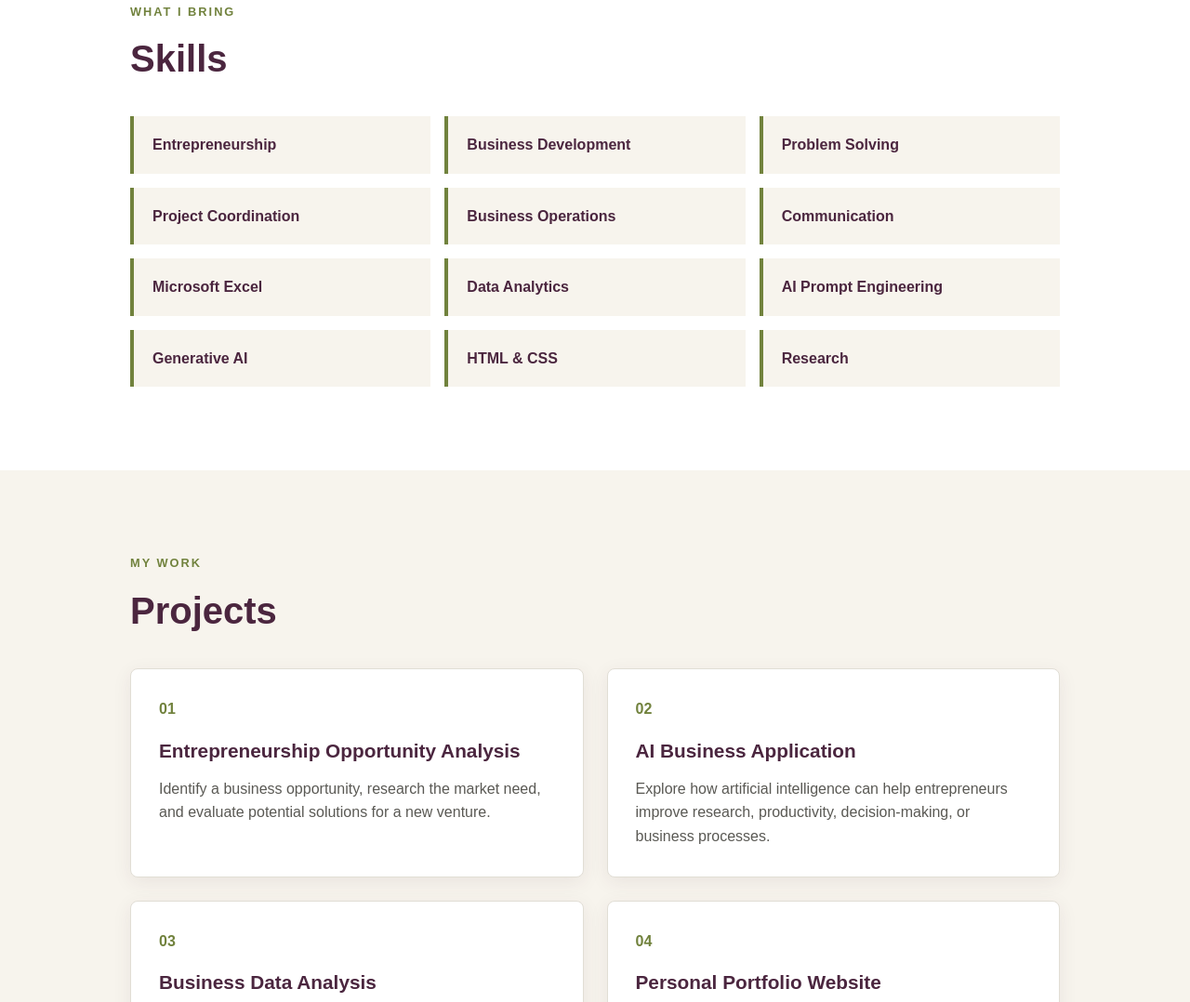
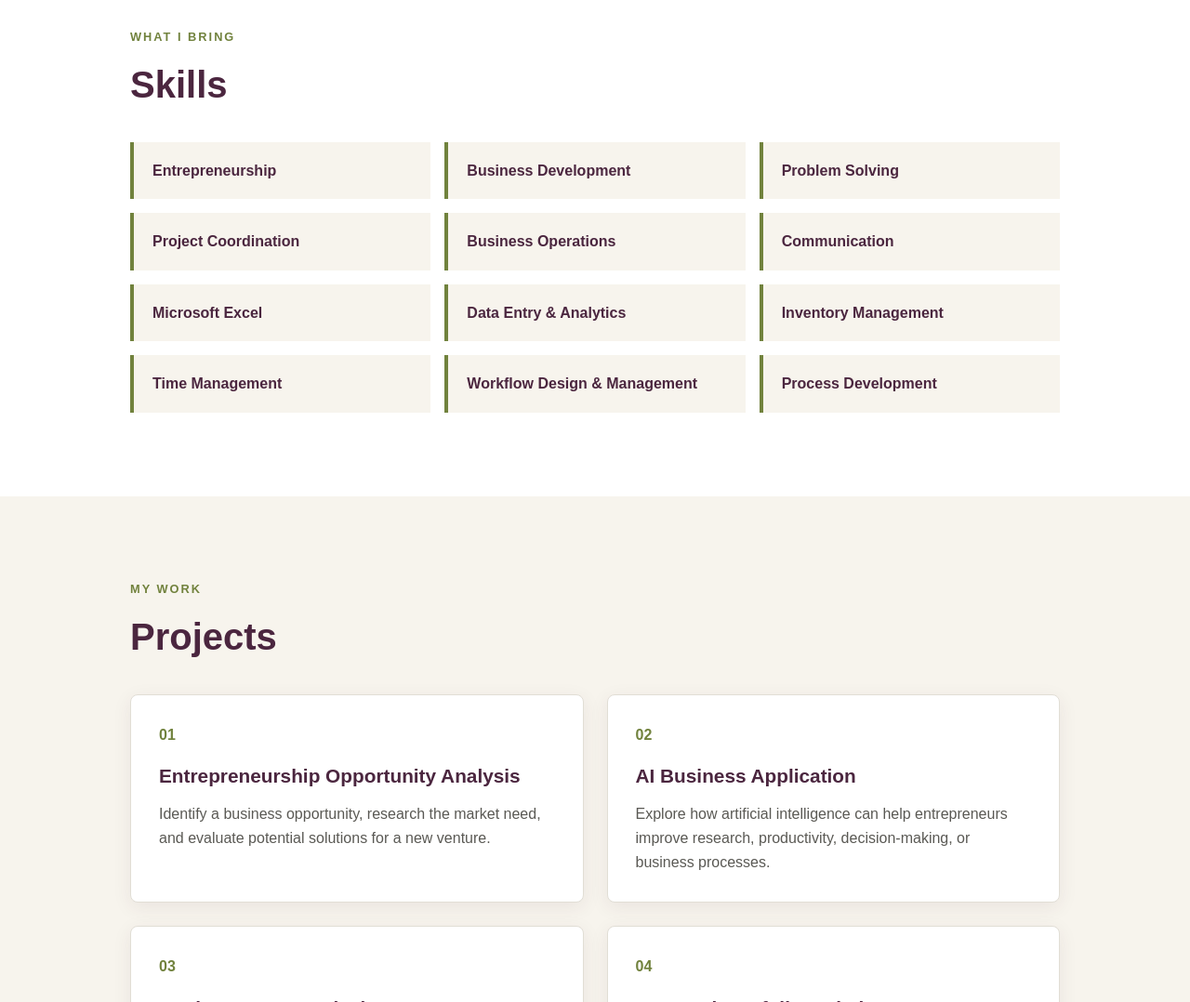
Before and after one commit to sadiewheeler/sadiewheeler.github.io, a plain HTML site: page index.html in a window 1280 px wide. Shown: the part 1281-2359 px from the top of the page at 93% size. Drawn offline with Linux system fonts and the light colour scheme.

Commit message:
Updating about me paragraph

```diff
--- a/index.html
+++ b/index.html
@@ -209,8 +209,8 @@
                 research opportunities, analyze information, automate tasks,
                 and make better business decisions. From a technical
                 perspective, I am interested in data analytics, website
-                development, AI tools, and learning how technology can be
-                used to build and improve businesses.
+                development, marketing tools, and learning how technology can be
+                used to build and improve small businesses.
 
             </p>
 
@@ -281,23 +281,23 @@
                 </div>
 
                 <div class="skill">
-                    Data Analytics
+                    Data Entry & Analytics
                 </div>
 
                 <div class="skill">
-                    AI Prompt Engineering
+                    Inventory Management
                 </div>
 
                 <div class="skill">
-                    Generative AI
+                    Time Management
                 </div>
 
                 <div class="skill">
-                    HTML & CSS
+                    Workflow Design & Management
                 </div>
 
                 <div class="skill">
-                    Research
+                    Process Development
                 </div>
 
             </div>
```
